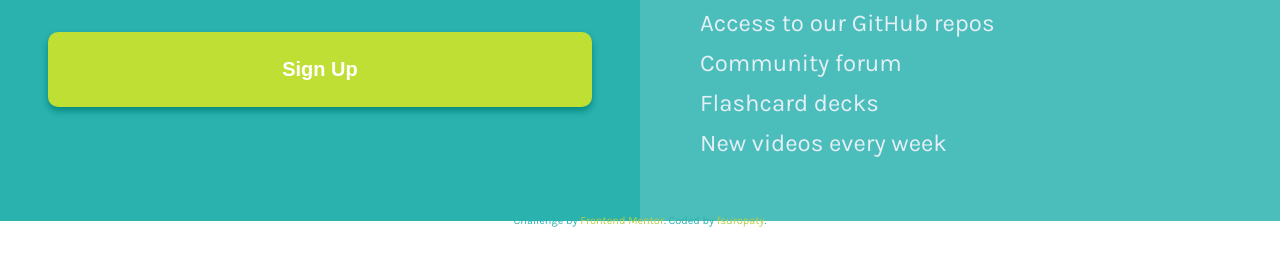
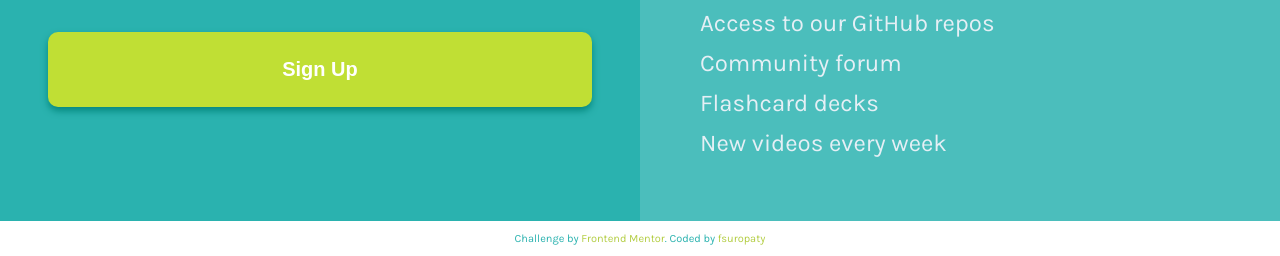
Before and after one commit to fsuropaty/single-price-grid-component-challenge, a plain HTML site: page index.html in a window 1280 px wide. Shown: the part 595-851 px from the top of the page. Before the commit the page ends 830 px from the top, so only its background shows below. Drawn offline with Linux system fonts and the light colour scheme.

Commit message:
added screenshots

```diff
--- a/index.html
+++ b/index.html
@@ -60,12 +60,12 @@
           <li>New videos every week</li>
         </ul>
       </div>
+      <footer>
+        <p class="attribution">
+          Challenge by <a rel="noopener"href="https://www.frontendmentor.io?ref=challenge" target="_blank">Frontend Mentor</a>.
+          Coded by <a href="#"> fsuropaty</a>
+        </p>
+      </footer>
     </div>
-    <footer>
-      <p class="attribution">
-        Challenge by <a rel="noopener"href="https://www.frontendmentor.io?ref=challenge" target="_blank">Frontend Mentor</a>.
-        Coded by <a href="#"> fsuropaty</a>.
-      </p>
-    </footer>
   </body>
 </html>
--- a/main.scss
+++ b/main.scss
@@ -27,7 +27,7 @@ html, body {
 .container {
     display: grid;
     padding: 0;
-    grid-auto-rows: auto;
+    grid-auto-rows: auto auto auto;
     height: 100%;
 }
 
@@ -106,20 +106,16 @@ h1 {
     font-size: 24px;
 }
 
+footer {
+    height: fit-content;
+}
 
-footer {
-    display: flex;
-    justify-content: center;
-    width: 100%;
-    height: 30px;
-    align-items: center;
-
-}
 .attribution {
 
     font-size: 11px;
     text-align: center;
-    color: var(--Cyan)  ;
+    color: var(--Cyan);
+    justify-content:center ;
 }
 .attribution a {
     color: var(--Bright-Yellow-Shade-1);
@@ -133,7 +129,7 @@ footer {
         display: grid;
         grid-auto-columns: 1fr;
         grid-template-columns: repeat(auto 1fr);
-        grid-template-rows: auto 1fr;
+        grid-template-rows: auto;
         gap: 0px 0px;
     }
 
@@ -184,4 +180,12 @@ footer {
         }
     }
 
+    footer {
+        background: white;
+        margin: auto;
+        grid-column: span 2;
+        justify-content: center;
+
+    }
+
 }
```
Also changed, not shown: images/background.png (added), images/slice1.png (added), images/slice2.png (added), main.css, 1 other file.
